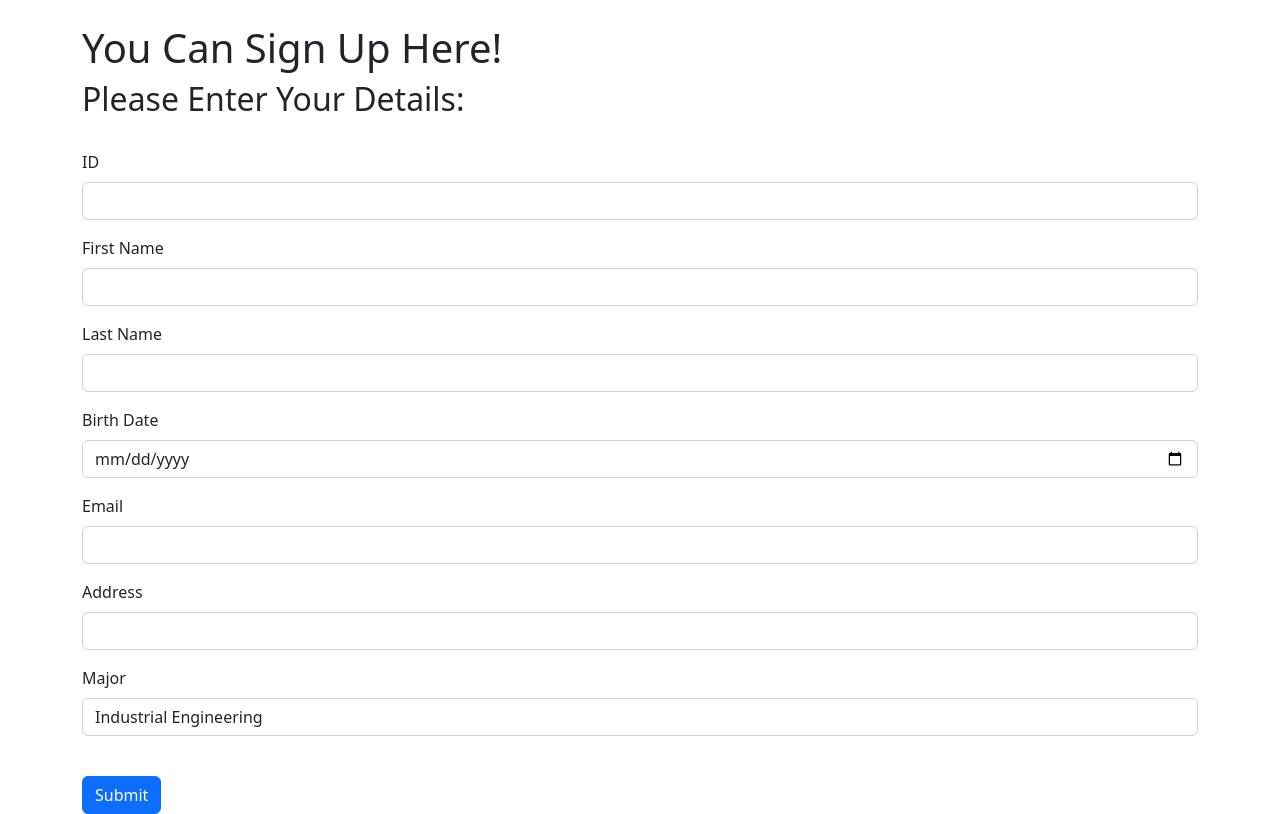
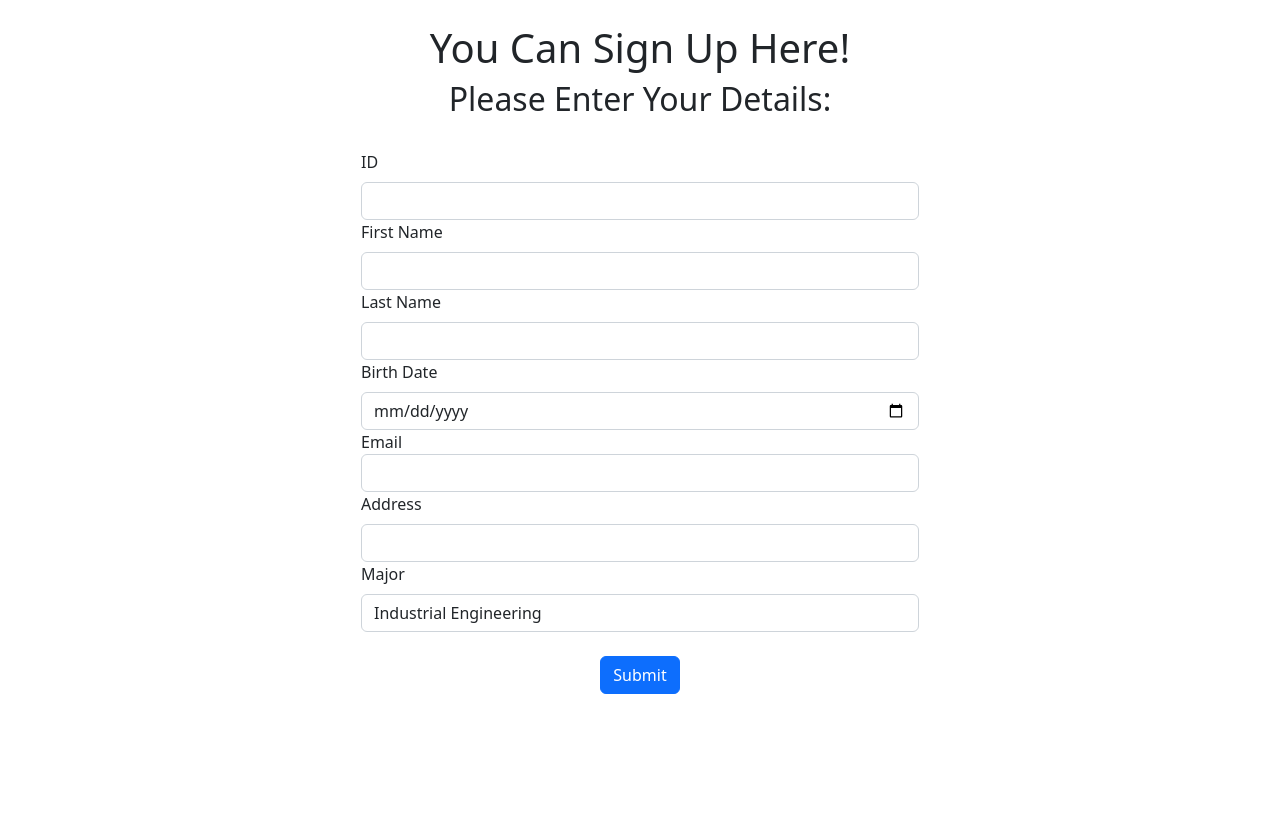
Before and after one commit to shonshchori/studentdbProject, a Flask app: page /submit in a window 1280 px wide. Shown: the part 56-870 px from the top of the page. After the commit the page ends 750 px from the top, so only its background shows below. Run offline with Flask 2, Linux system fonts and the light colour scheme.

```diff
--- a/app.py
+++ b/app.py
@@ -1,17 +1,17 @@
-from flask import Flask, render_template, request
+from flask import Flask, render_template
 from flask_wtf import FlaskForm
 from wtforms import StringField, SubmitField, DateField, SelectField, EmailField
 from wtforms.validators import DataRequired, Email
 
 import db_connection
 import students_list
+import students_grades
 
 # Create a Flask Instance
 app = Flask(__name__)
 
 # Add Database
-app.config['SQLALCHEMY_DATABASE_USI'] = 'mysql://root:7466@localhost/studentsdb'
-
+app.config['SQLALCHEMY_DATABASE_URI'] = 'mysql+pymysql://root:7466@localhost/our_users'
 # Secret Key
 app.config['SECRET_KEY'] = "MySecretKey"
 
@@ -28,6 +28,11 @@ class StudentForm(FlaskForm):
                                  ("Civil Engineering", "Civil Engineering"),
                                  ("Mechanic Engineering", "Mechanic Engineering"),
                                  ("Electrical Engineering", "Electrical Engineering")], validate_choice=True)
+    submit = SubmitField("Submit")
+
+
+class GradesForm(FlaskForm):
+    student_id = StringField("ID", validators=[DataRequired()])
     submit = SubmitField("Submit")
 
 # Create a route decorator
@@ -92,3 +97,16 @@ def student_submit():
     return render_template("StudentSubmit.html",
                            student_id=student_id, first_name=first_name, last_name=last_name, birth_date=birth_date,
                            email=email, address=address, major=major, form=form)
+
+@app.route('/my_grades', methods=['GET', 'POST'])
+def student_grades():
+    student_id = 313354672
+    form = GradesForm()
+    # Validate Form
+    if form.validate_on_submit():
+        student_id = form.student_id.data
+        form.student_id.data = ''
+
+    return render_template("student_profile.html",
+                           grades=students_grades.get_grades(student_id=student_id),
+                           grade_columns=students_grades.columns, form=form)
--- a/templates/index.html
+++ b/templates/index.html
@@ -2,8 +2,8 @@
 
 {% block content %}
 
-    <h1>Hello World!</h1>
+    <h1>Welcome to "Student Database Project"</h1>
 
-    <p>This is my first webpage!!!</p>
+    <p>all rights reserved - Shon Shchori - 2022</p>
 
 {% endblock %}
--- a/templates/studentsubmit.html
+++ b/templates/studentsubmit.html
@@ -1,7 +1,7 @@
 {% extends 'base.html' %}
 
 {% block content %}
-
+<center xmlns:margin-right="http://www.w3.org/1999/xhtml">
 {% if student_id %}
     <h1><u>Thanks for signing up, {{first_name}} {{last_name}}!</u></h1>
     <p>Your Details:</p>
@@ -16,39 +16,39 @@
     <br/>
         <form method="POST">
             {{ form.hidden_tag() }}
-            <div class="mb-3">
+            <div align="left" class="col-md-6">
                 <!--The label from the StudentForm class-->
                 {{ form.student_id.label(class="form-label") }}
                 <!--The field from the StudentForm class-->
                 {{ form.student_id(class="form-control") }}
             </div>
-            <div class="mb-3">
+            <div align="left" class="col-md-6">
                 {{ form.first_name.label(class="form-label") }}
                 {{ form.first_name(class="form-control") }}
             </div>
-            <div class="mb-3">
+            <div align="left" class="col-md-6">
                 {{ form.last_name.label(class="form-label") }}
                 {{ form.last_name(class="form-control") }}
             </div>
-            <div class="mb-3">
+            <div align="left" class="col-md-6">
                 {{ form.birth_date.label(class="form-label") }}
                 {{ form.birth_date(class="form-control") }}
             </div>
-            <div class="mb-3">
-                {{ form.email.label(class="form-label") }}
+            <div align="left" class="col-md-6">
+                {{ form.email.label(class="form-floating-label") }}
                 {{ form.email(class="form-control") }}
             </div>
-            <div class="mb-3">
+            <div align="left" class="col-md-6">
                 {{ form.address.label(class="form-label") }}
                 {{ form.address(class="form-control") }}
             </div>
-            <div class="mb-3">
+            <div align="left" class="col-md-6">
                 {{ form.major.label(class="form-label") }}
                 {{ form.major(class="form-control") }}
             </div>
-            <br/>
+            </br>
             {{ form.submit(class="btn btn-primary") }}
         </form>
 {% endif %}
-
+</center>
 {% endblock %}
```
Also changed, not shown: db_connection.py (+0 -7 lines).
